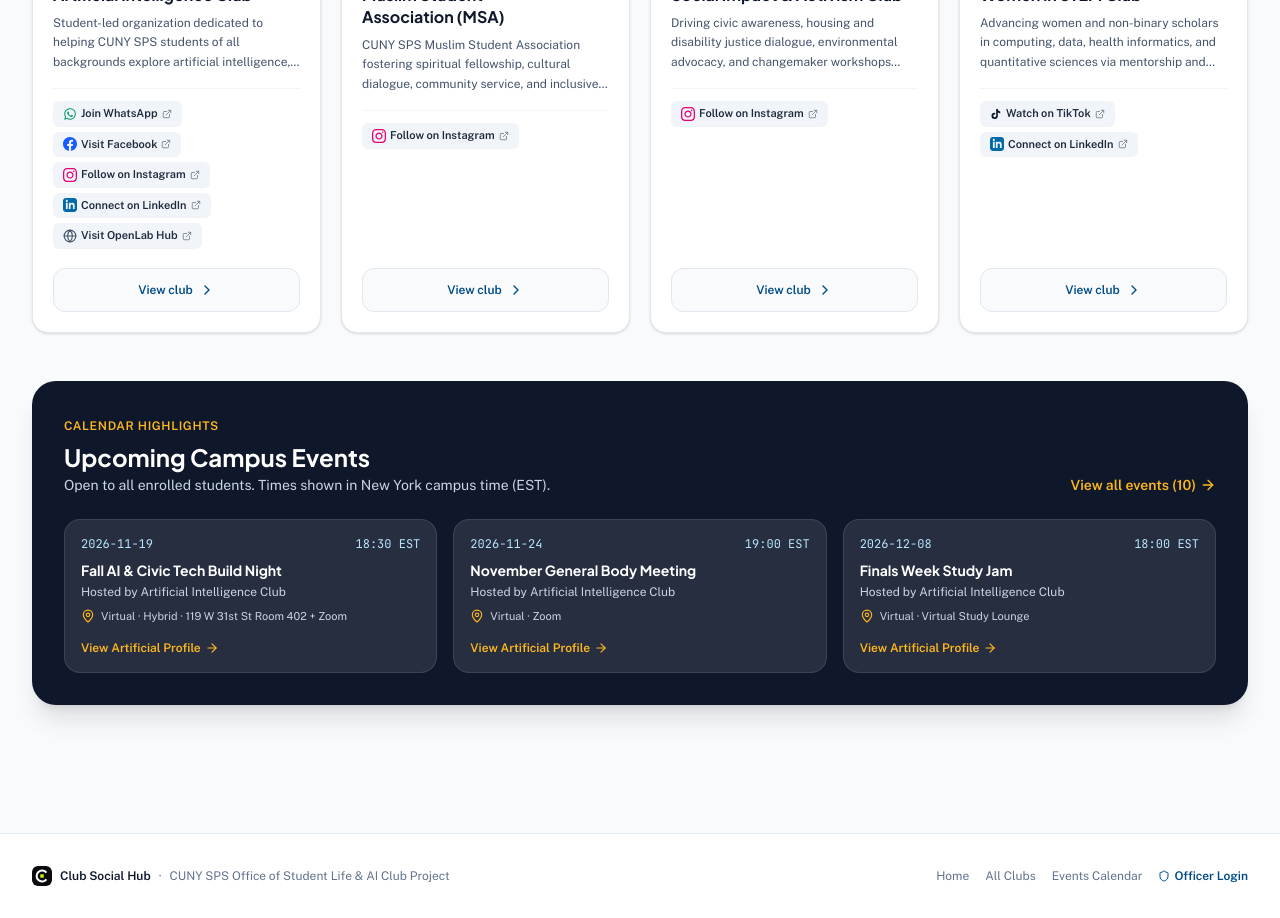
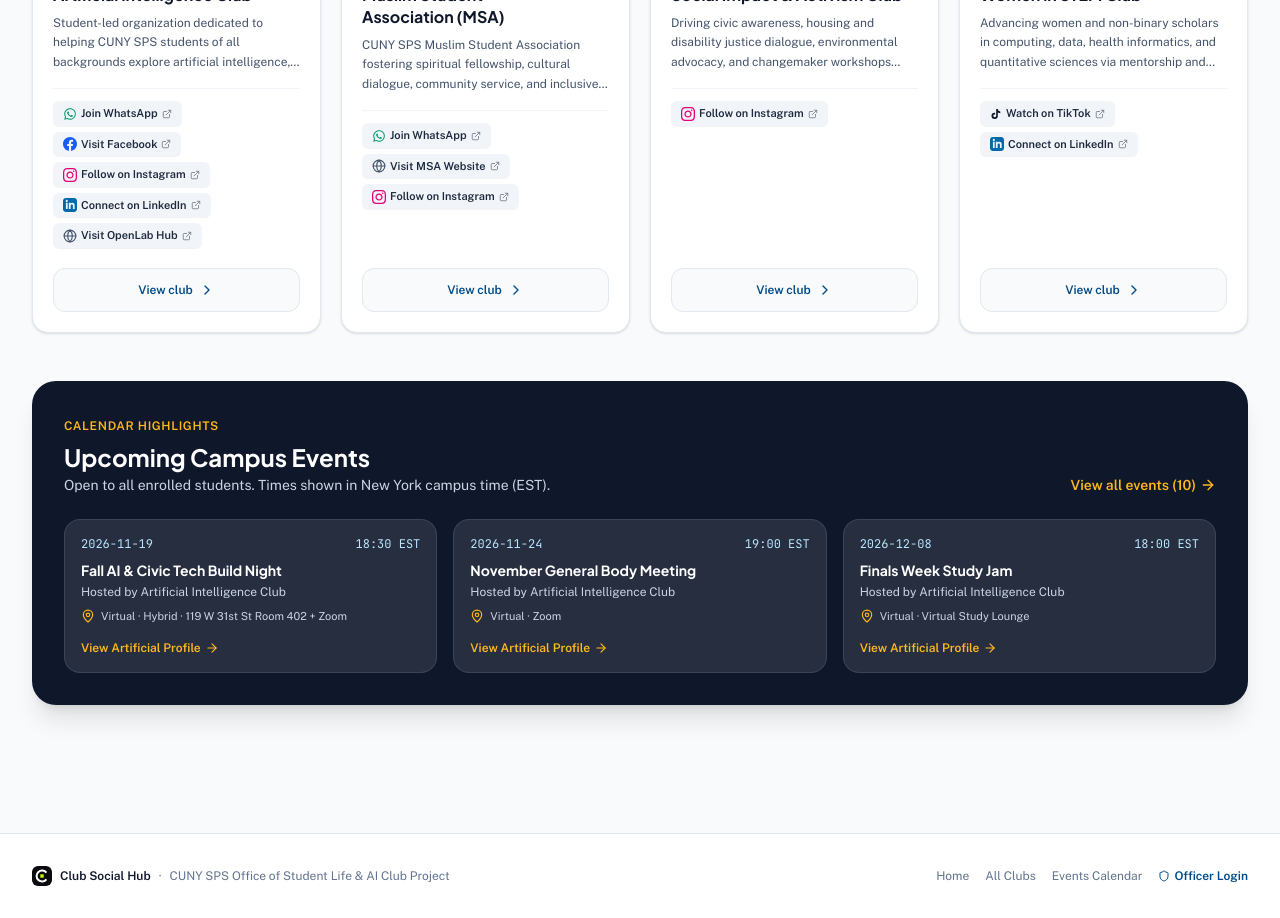
Before and after one commit to CunySPSAIClub/CunyClubSocial, a React (Vite) app: page / in a window 1280 px wide. Shown: the part 980-1898 px from the top of the page. Built offline with nearby package versions, Linux system fonts and the light colour scheme.

Commit message:
feat: add MSA website and verified WhatsApp invite group link

```diff
--- a/src/data/clubDiscoveryData.ts
+++ b/src/data/clubDiscoveryData.ts
@@ -463,6 +463,20 @@ export const CLUBS_DATA: ClubDiscoveryItem[] = [
     "isFeatured": true,
     "channels": [
       {
+        "platform": "whatsapp",
+        "actionLabel": "Join WhatsApp",
+        "url": "https://chat.whatsapp.com/F8DqIiNLEv27IY9vXE09UZ",
+        "badge": "Verified Official Link",
+        "description": "Official CUNY SPS MSA student community WhatsApp group."
+      },
+      {
+        "platform": "website",
+        "actionLabel": "Visit MSA Website",
+        "url": "https://cuny-msa-hub.pages.dev/",
+        "badge": "Verified Official Link",
+        "description": "CUNY SPS Muslim Student Association Centralized Community Hub."
+      },
+      {
         "platform": "instagram",
         "actionLabel": "Follow on Instagram",
         "url": "https://www.instagram.com/cunysps.msa",
```
